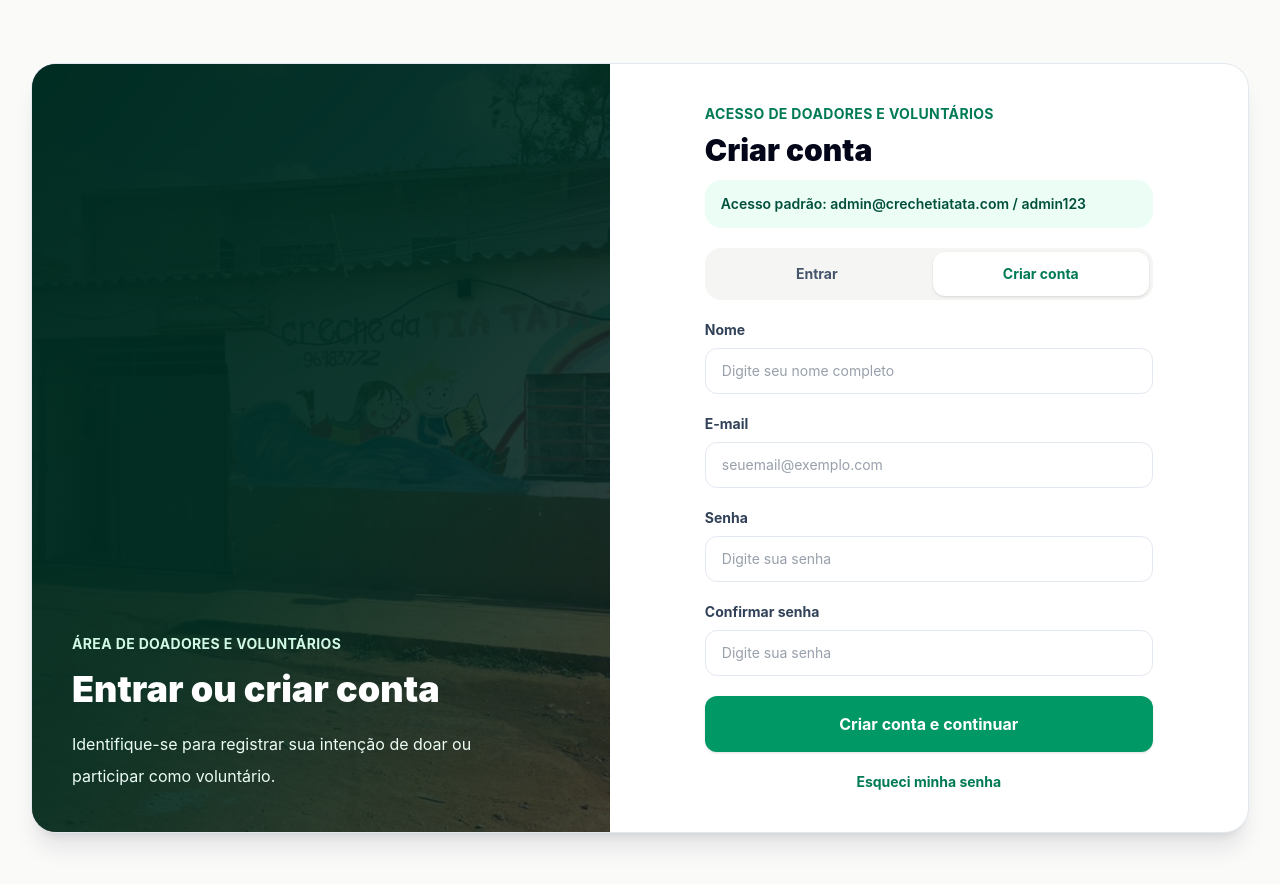
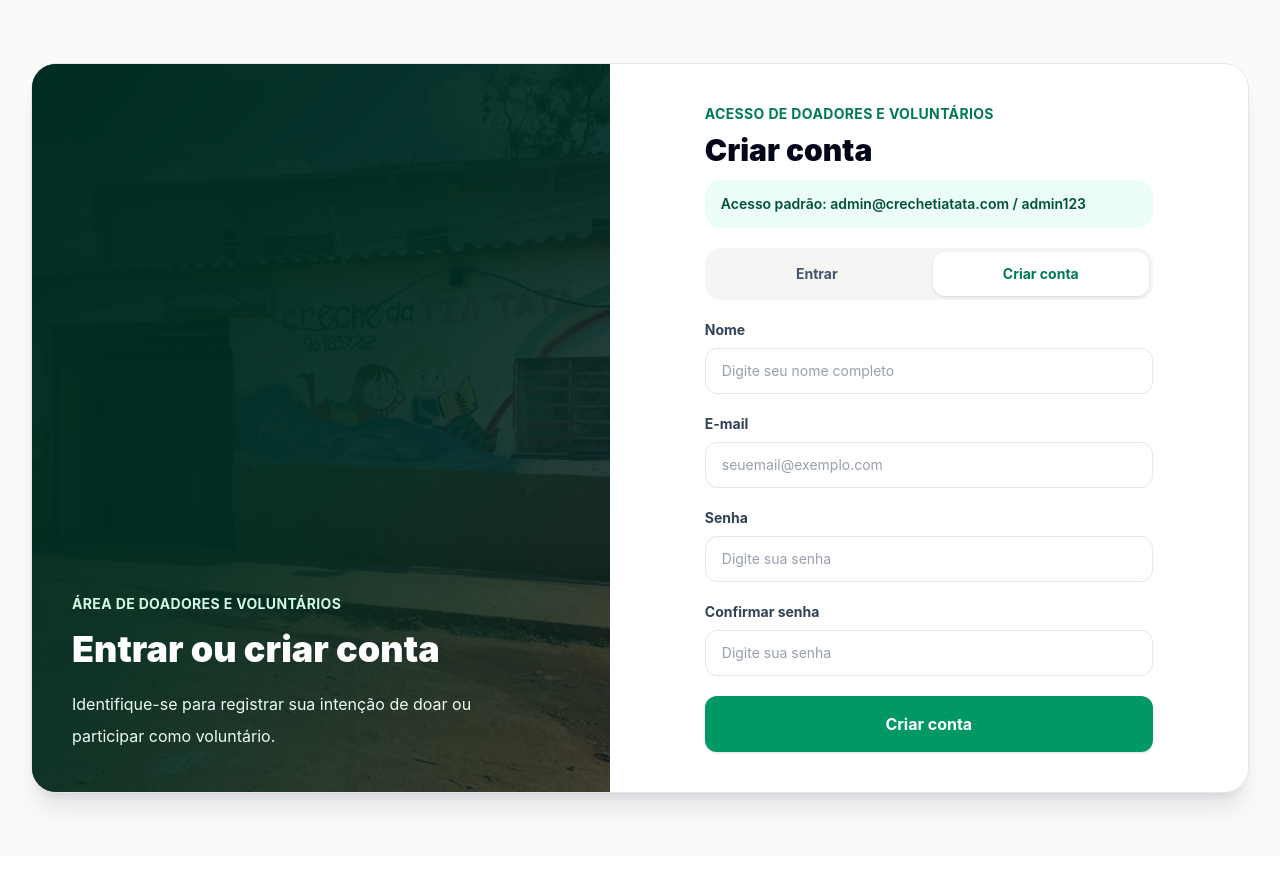
Before and after one commit to mdsreq-fga-unb/REQ-2026.1-T02-CrecheTiaTata, a React (Vite) app in the folder frontend/: page / in a window 1280 px wide. Both pictures are taken after a click on the button "Fazer uma doação". Shown: the top 884 px of the page. After the commit the page ends 856 px from the top, so only its background shows below. Built offline with nearby package versions, Linux system fonts and the light colour scheme; no server answers.

Commit message:
fix(cadastro): remoção da opção de [recuperar] senha no cadastro

```diff
--- a/frontend/src/pages/LoginPage.jsx
+++ b/frontend/src/pages/LoginPage.jsx
@@ -264,12 +264,12 @@ export default function LoginPage() {
                 {isSignupMode
                   ? isSignupSubmitting
                     ? 'Criando...'
-                    : 'Criar conta e continuar'
+                    : 'Criar conta'
                   : isSubmitting
                   ? 'Entrando...'
                   : 'Entrar'}
               </button>
-
+            {!isSignupMode && (
               <button
                 className="text-center text-sm font-bold text-emerald-700 transition hover:text-emerald-900"
                 onClick={() => navigateTo('/recuperar-senha')}
@@ -277,6 +277,7 @@ export default function LoginPage() {
               >
                 Esqueci minha senha
               </button>
+            )}
             </form>
           </div>
         </div>
```
